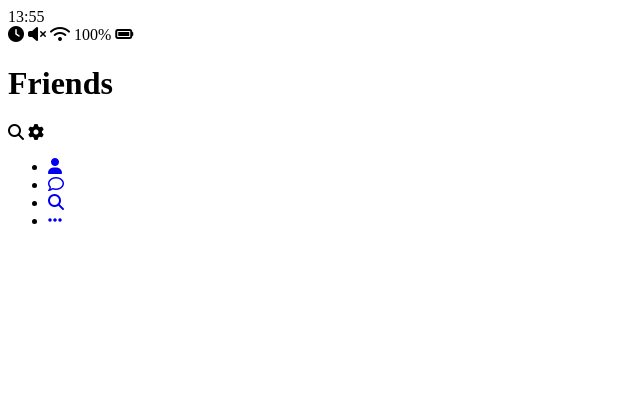
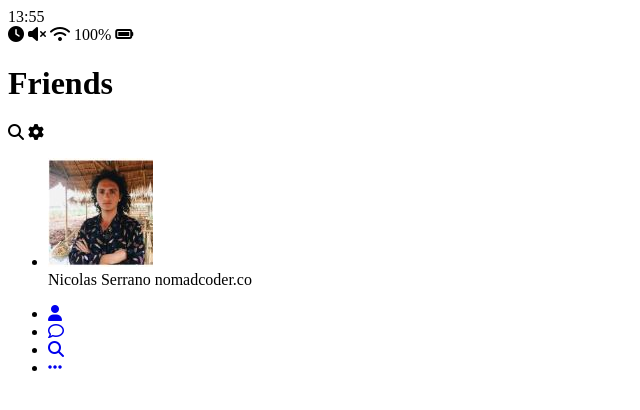
Before and after one commit to jh70035/kakao-challenge, a plain HTML site: page day7/friend.html in a window 1280 px wide. Shown: the whole page, without its empty margins (0-640 px from the left). Drawn offline with Linux system fonts and the light colour scheme.

Commit message:
friend.html추가

```diff
--- a/day7/friend.html
+++ b/day7/friend.html
@@ -34,6 +34,21 @@
         </span>
       </div>
     </header>
+    <main class="friends">
+      <ul class="friends__list">
+        <li class="friends__friend friend friend--lg">
+          <img src="images/avatar.jpg" class="g-avatar friend__avatar" alt="" />
+          <div class="friend__content">
+            <span class="friend__name">
+              Nicolas Serrano
+            </span>
+            <span class="friend__status">
+              nomadcoder.co
+            </span>
+          </div>
+        </li>
+      </ul>
+    </main>
     <nav class="nav">
       <ul class="nav__list">
         <li class="nav_list_item">
```
Also changed, not shown: day7/index.html (+3 -1 lines).
